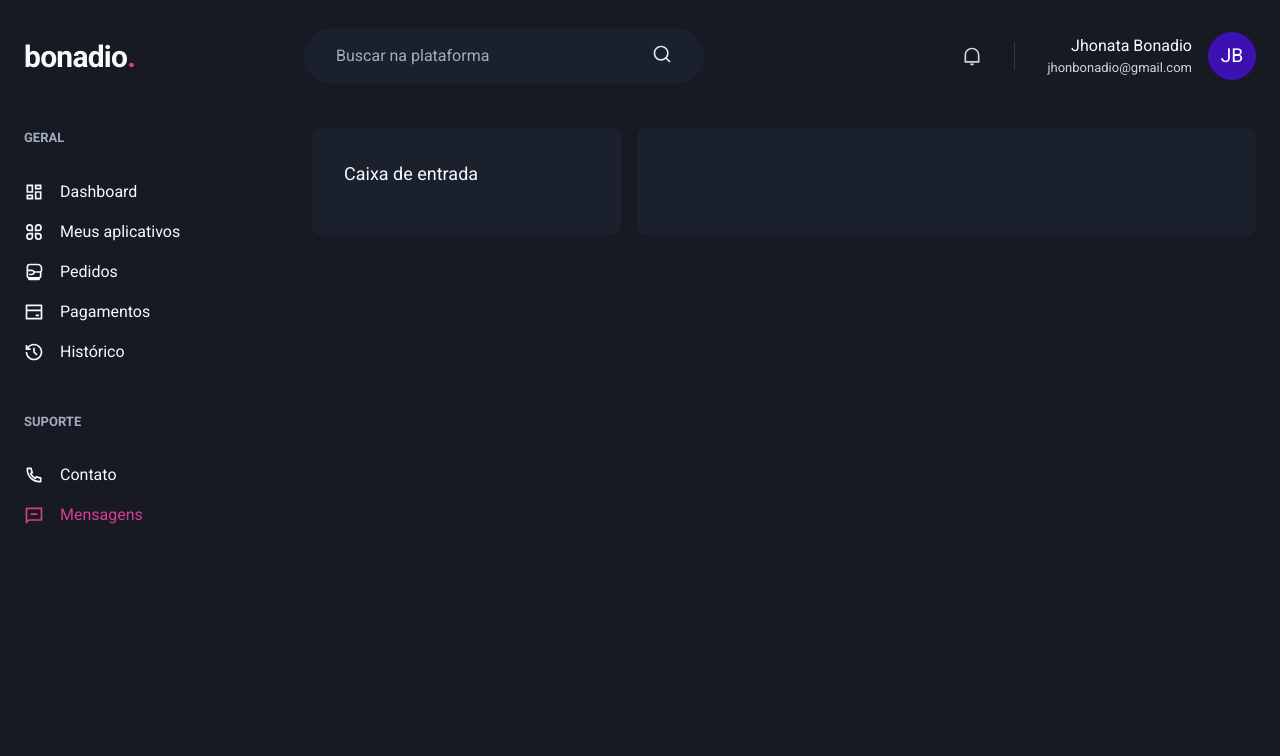
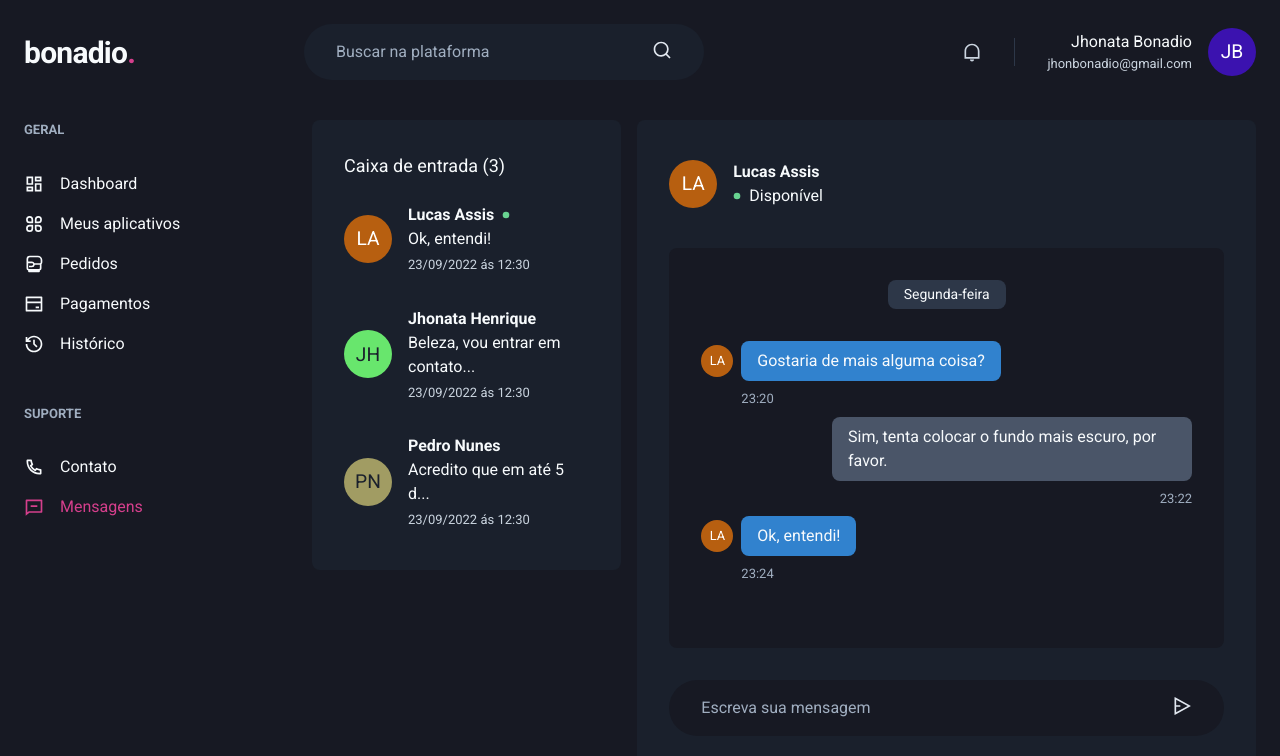
Before and after one commit to jhonatabonadio1/bonadio, a Next.js app: page /inbox in a window 1280 px wide. Shown: the top 756 px of the page. Built offline with nearby package versions, Linux system fonts and the light colour scheme.

Commit message:
Finalizando design inbox

```diff
--- /dev/null
+++ b/src/components/Inbox/DateBadge.tsx
@@ -0,0 +1,24 @@
+import { Box, Flex, Text } from "@chakra-ui/react";
+
+interface Badge{
+    date: string;
+}
+
+export function DateBadge({date}: Badge){
+    return(
+        <Flex
+            align="center"
+            justify="center"
+            mb="8"
+        >
+        <Box
+            bg="gray.700"
+            py="1"
+            px="4"
+            borderRadius="8"
+        >
+            <Text fontSize="sm">{date}</Text>
+        </Box>
+    </Flex>
+    )
+}
--- /dev/null
+++ b/src/components/Inbox/Header.tsx
@@ -0,0 +1,38 @@
+import { Avatar, Box, Flex, HStack, Icon, Text } from "@chakra-ui/react";
+import { RiCheckboxBlankCircleFill } from "react-icons/ri";
+
+interface InboxHeader{
+    author:{
+        name: string;
+        avatar?: string;
+    }
+    online?: boolean;
+    onlineAt?: string;
+}
+
+export function InboxHeader({author, online = false, onlineAt}: InboxHeader){
+    return(
+        <Flex
+            align="center"
+            py="2"
+        >
+        <HStack
+            spacing="4"
+        >
+            <Avatar size="md" name={author.name} src={author.avatar}/>
+            <Box>
+                <Text fontWeight="bold">{author.name}</Text>
+                {
+                    online &&
+                    <HStack
+                       spacing={0}
+                    >
+                        <Icon as={RiCheckboxBlankCircleFill} fontSize="8" mr="2" color="green.300"/>
+                        <Text>Disponível</Text>
+                    </HStack>
+                }
+            </Box>
+        </HStack>
+    </Flex>
+    )
+}
--- /dev/null
+++ b/src/components/Inbox/Message.tsx
@@ -0,0 +1,63 @@
+import { Avatar, Box, Flex, HStack, Stack, Text } from "@chakra-ui/react";
+
+interface Message{
+    type: "received" | "sended";
+    author: {
+        name: string;
+        avatar?: string;
+    }
+    date: string;
+    message: string;
+}
+
+export function Message({type, author, date, message}: Message){
+    return type == "received" ?
+        <Flex
+            flexDir="column"
+        >
+            <HStack align="flex-start">
+                <Stack>
+                    <HStack>
+                        <Avatar name={author.name} w="8" h="8" size="sm"/>
+                        <Box
+                            py="2"
+                            px="4"
+                            bgColor="blue.500"
+                            borderRadius="8"
+                            maxW="360"
+                        >
+                            <Text>{message}</Text>
+                        </Box>
+                    </HStack>
+                    <HStack>
+                        <Box w="8"/>
+                        <Text color="gray.400" fontSize="small">{date}</Text>
+                    </HStack>
+                </Stack>
+            </HStack>
+        </Flex>
+    :
+    <Flex
+        flexDir="column"
+        align="flex-end"
+    >
+        <HStack align="flex-start">
+            <Stack>
+                <HStack>
+                    <Box
+                        py="2"
+                        px="4"
+                        bgColor="gray.600"
+                        borderRadius="8"
+                        maxW="360"
+                    >
+                        <Text>{message}</Text>
+                    </Box>
+                </HStack>
+                <Box flex="1" alignSelf="flex-end">
+                    <Text color="gray.400" fontSize="small">{date}</Text>
+                </Box>
+            </Stack>
+        </HStack>
+    </Flex>
+}
--- /dev/null
+++ b/src/components/Inbox/MessageCard.tsx
@@ -0,0 +1,38 @@
+import { Avatar, Box, Flex, HStack, Icon, Text } from "@chakra-ui/react";
+import { RiCheckboxBlankCircleFill } from "react-icons/ri";
+
+interface Message{
+    author: {
+        name: string;
+        avatar?: string;
+    }
+    message: string;
+    date: string;
+    online?: boolean;
+}
+
+export function MessageCard({author, message, date, online}: Message){
+    return(
+        <Flex
+            align="center"
+            py="2"
+        >
+            <HStack
+                spacing="4"
+            >
+                <Avatar size="md" name={author.name} src={author.avatar}/>
+                <Box>
+                    <HStack>
+                        <Text fontWeight="bold">{author.name}</Text>
+                        {
+                            online &&
+                            <Icon as={RiCheckboxBlankCircleFill} fontSize="8" mr="2" color="green.300"/>
+                        }
+                    </HStack>
+                    <Text >{message}</Text>
+                    <Text fontSize="small" color="gray.300" mt="1">{date}</Text>
+                </Box>
+            </HStack>
+        </Flex>
+    )
+}
--- a/src/pages/inbox.tsx
+++ b/src/pages/inbox.tsx
@@ -1,7 +1,12 @@
-import { Flex, SimpleGrid } from "@chakra-ui/react";
+import { Box, Flex, Icon, SimpleGrid, Stack, Input, Text, HStack, Avatar } from "@chakra-ui/react";
 import { Header } from "../components/Header";
 import { Sidebar } from "../components/Sidebar/Sidebar";
 import { GridBox } from "../components/GridBox";
+import { MessageCard } from "../components/Inbox/MessageCard";
+import { InboxHeader } from "../components/Inbox/Header";
+import { RiSendPlane2Line } from "react-icons/ri";
+import { Message } from "../components/Inbox/Message";
+import { DateBadge } from "../components/Inbox/DateBadge";
 
 export default function Inbox(){
     return(
@@ -14,14 +19,108 @@ export default function Inbox(){
                     <Flex flex="1" gap="4" flexDir="column">
                         <SimpleGrid gap="4" minChildWidth="320px" gridTemplateColumns="1fr 2fr" alignItems="flex-start">
                             <GridBox
-                                name="Caixa de entrada"
+                                name="Caixa de entrada (3)"
+                                h="auto"
                             >
-
+                                <Stack spacing={4}>
+                                    <MessageCard
+                                        author={{
+                                            name: "Lucas Assis"
+                                        }}
+                                        message="Ok, entendi!"
+                                        date="23/09/2022 ás 12:30"
+                                        online
+                                    />
+                                    <MessageCard
+                                        author={{
+                                            name: "Jhonata Henrique"
+                                        }}
+                                        message="Beleza, vou entrar em contato..."
+                                        date="23/09/2022 ás 12:30"
+                                    />
+                                    <MessageCard
+                                        author={{
+                                            name: "Pedro Nunes"
+                                        }}
+                                        message="Acredito que em até 5 d..."
+                                        date="23/09/2022 ás 12:30"
+                                    />
+                                </Stack>
                             </GridBox>
                             <GridBox
+                                display="flex"
+                                flexDir="column"
+                            >
+                                <InboxHeader
+                                    author={{
+                                        name: "Lucas Assis"
+                                    }}
+                                    online
+                                />
+                                <Flex
+                                    bg="gray.900"
+                                    mt="8"
+                                    px="8"
+                                    py="8"
+                                    flexDir="column"
+                                    minH={400}
+                                    maxH={400}
+                                    borderRadius={8}
+                                    overflow="auto"
+                                >
+                                  <DateBadge date="Segunda-feira"/>
+                                    <Stack
+                                        spacing="2"
+                                    >
 
-                            >
+                                        <Message
+                                            author={{
+                                                name: "Lucas Assis"
+                                            }}
+                                            type="received"
+                                            date="23:20"
+                                            message="Gostaria de mais alguma coisa?"
+                                        />
+                                        <Message
+                                            author={{
+                                                name: "Jhonata Bonadio"
+                                            }}
+                                            type="sended"
+                                            date="23:22"
+                                            message="Sim, tenta colocar o fundo mais escuro, por favor."
+                                        />
+                                          <Message
+                                            author={{
+                                                name: "Lucas Assis"
+                                            }}
+                                            type="received"
+                                            date="23:24"
+                                            message="Ok, entendi!"
+                                        />
+                                    </Stack>
 
+
+                                </Flex>
+
+                                <Flex
+                                    as="label"
+                                    py="4"
+                                    px="8"
+                                    mt="8"
+                                    color="gray.200"
+                                    position="relative"
+                                    bg="gray.900"
+                                    borderRadius="full"
+                                >
+                                    <Input
+                                        color="gray.50"
+                                        variant="unstyled"
+                                        mr="4"
+                                        placeholder="Escreva sua mensagem"
+                                        _placeholder={{color: 'gray.400'}}
+                                    />
+                                    <Icon as={RiSendPlane2Line} fontSize="20"/>
+                                </Flex>
                             </GridBox>
                         </SimpleGrid>
                     </Flex>
```
Also changed, not shown: src/components/HistoryItem.tsx (indentation only).
